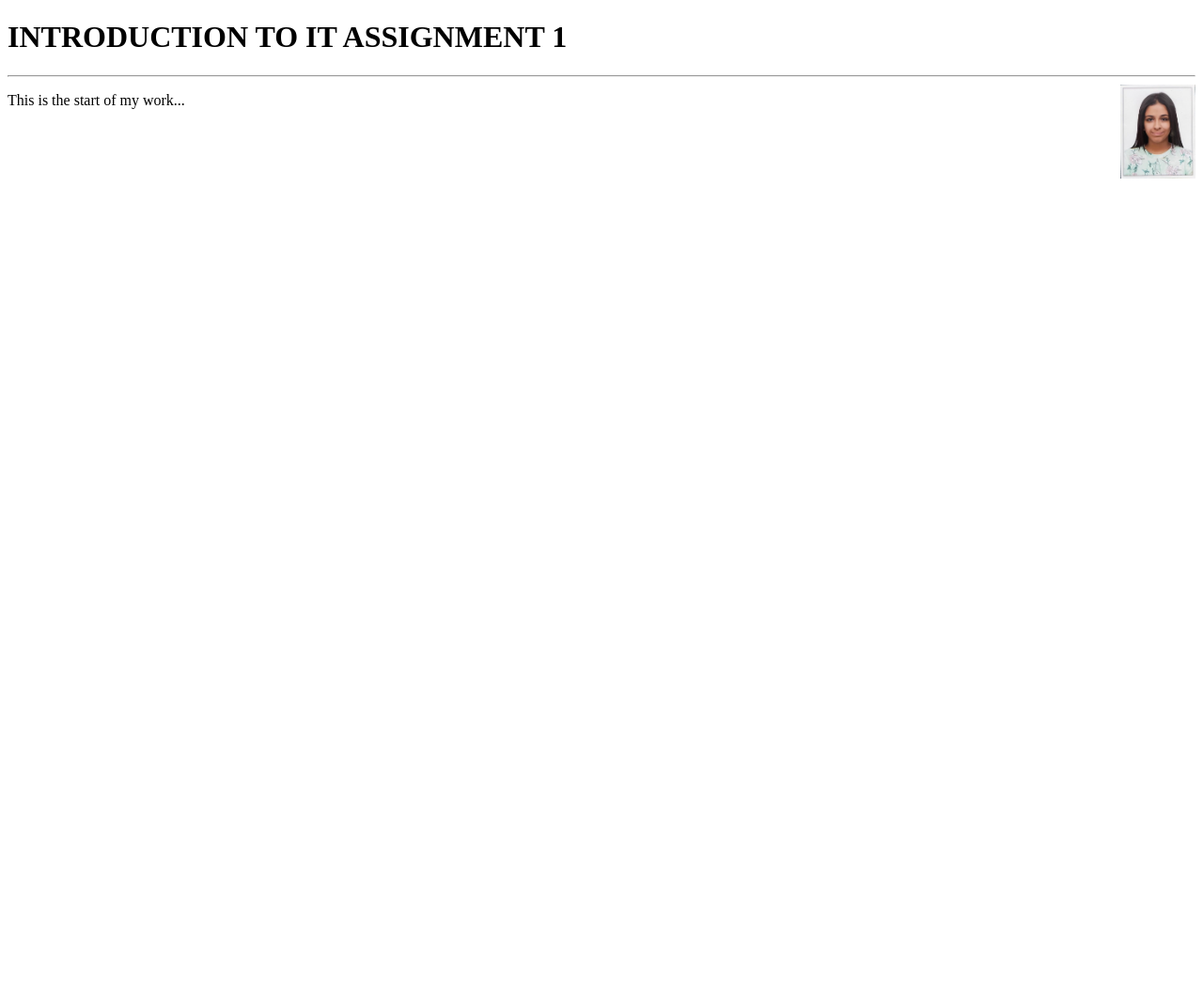
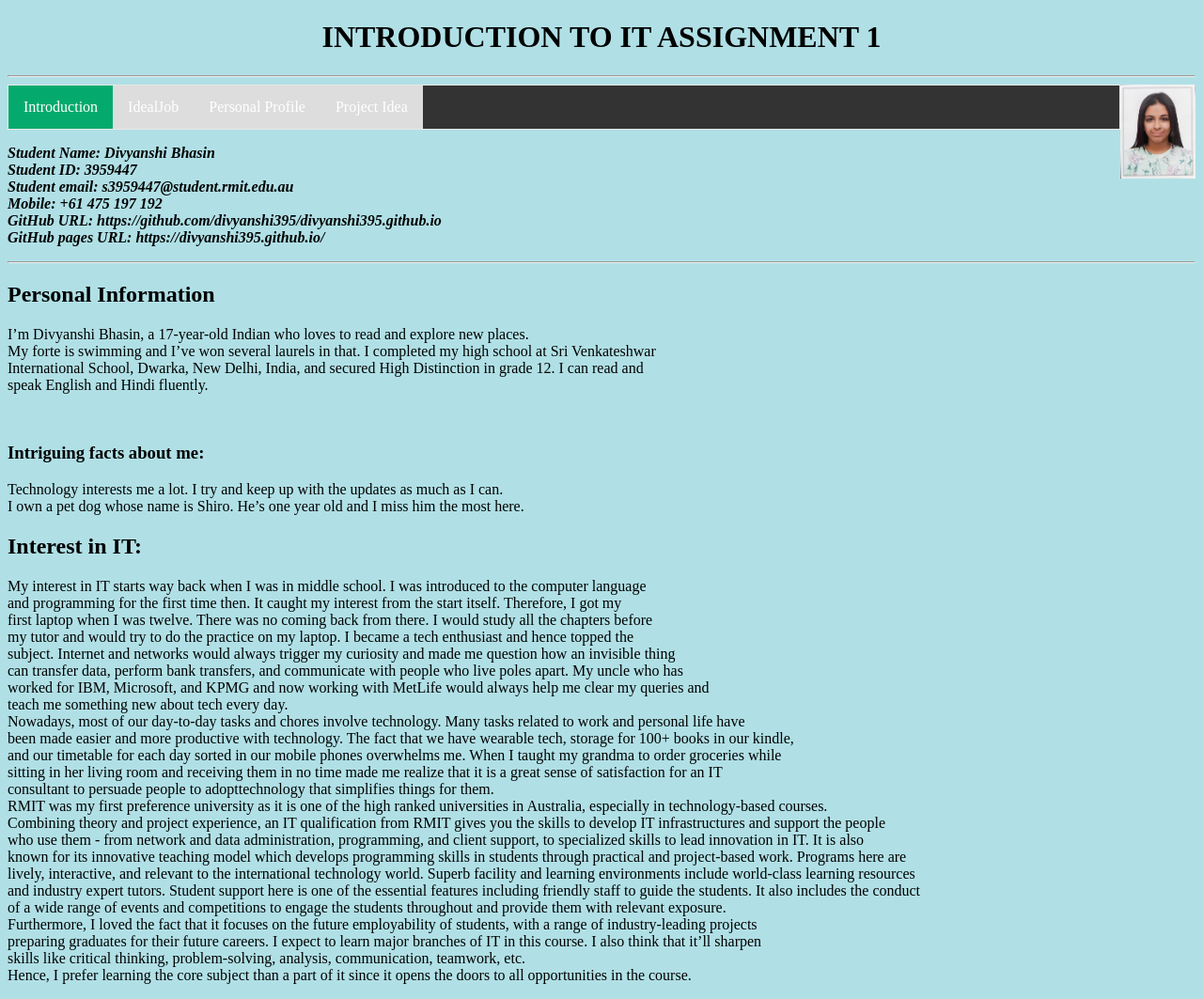
Before and after one commit to divyanshi395/divyanshi395.github.io, a plain HTML site: page index.html in a window 1280 px wide. Shown: the whole page at 94% size. Before the commit the page ends 800 px from the top, so only its background shows below. Drawn offline with Linux system fonts and the light colour scheme.

Commit message:
Update index.html
updated index.html

```diff
--- a/index.html
+++ b/index.html
@@ -1,15 +1,116 @@
 <!DOCTYPE html>
 <HTML>
 <HEAD>
+<style>
+ul {
+    list-style-type: none;
+    margin: 0;
+    padding: 0;
+    overflow: hidden;
+    border: 1px solid #e7e7e7;
+    background-color: #333;
+  }
+  li {
+  float: left;
+}
+
+
+li a {
+  display: block;
+  color: white;
+  text-align: center;
+  padding: 14px 16px;
+  background-color: #dddddd;
+  text-decoration: none;
+}
+
+li a:hover:not(.active) {
+  background-color: #111;
+}
+
+.active {
+  background-color: #04AA6D;
+}
+
+.p1 {
+  font-family: "Times New Roman", Times, serif;
+  font-size: 50px;
+}
+
+</style>
+
 <TITLE> IT ASSIGNMENT 1 </TITLE>
 </HEAD>
-<BODY>
 
-<H1 align = "centre"> INTRODUCTION TO IT ASSIGNMENT 1 </H1>
+
+<BODY style="background-color:powderblue;">
+
+<H1 align = "center"> INTRODUCTION TO IT ASSIGNMENT 1 </H1>
 <HR>
 <img src = "div.jpg" alt = "div" width = "80" height = "100"0 style="float:right;">
 
-<p>This is the start of my work...</p>
+<ul>
+    <li><a class="active" href="#Introduction">Introduction</a></li>
+    <li><a href="#Ideal Job">IdealJob</a></li>
+    <li><a href="#Personal Profile">Personal Profile</a></li>
+    <li><a href="#PROJECT IDEA">Project Idea</a></li>
+  </ul>
+
+<p><i><strong>
+  Student Name: Divyanshi Bhasin <br>
+  Student ID: 3959447 <br>
+  Student email: s3959447@student.rmit.edu.au  <br>
+  Mobile: +61 475 197 192 <BR>
+  GitHub URL: https://github.com/divyanshi395/divyanshi395.github.io <br>
+  GitHub pages URL: https://divyanshi395.github.io/ <br>
+  <hr>
+
+
+</p></strong></i>
+
+
+<h2>Personal Information</h2>
+
+<p>I’m Divyanshi Bhasin, a 17-year-old Indian who loves to read and explore new places.<br>
+   My forte is swimming and I’ve won several laurels in that. I completed my high school at Sri Venkateshwar <br>
+   International School, Dwarka, New Delhi, India, and secured High Distinction in grade 12. I can read and <br>
+    speak English and Hindi fluently.
+
+</p>
+<BR>
+<H3>Intriguing facts about me: </H3>
+ <P>Technology interests me a lot. I try and keep up with the updates as much as I can. <BR>
+  I own a pet dog whose name is Shiro. He’s one year old and I miss him the most here. </P>
+
+
+  <H2>Interest in IT:</H2>
+<P>
+    My interest in IT starts way back when I was in middle school. I was introduced to the computer language <BR>
+    and programming for the first time then. It caught my interest from the start itself. Therefore, I got my <BR>
+    first laptop when I was twelve. There was no coming back from there. I would study all the chapters before<BR>
+    my tutor and would try to do the practice on my laptop. I became a tech enthusiast and hence topped the <BR>
+    subject. Internet and networks would always trigger my curiosity and made me question how an invisible thing <br>
+    can transfer data, perform bank transfers, and communicate with people who live poles apart. My uncle who has <br>
+    worked for IBM, Microsoft, and KPMG and now working with MetLife would always help me clear my queries and <br>
+    teach me something new about tech every day.<br>
+    Nowadays, most of our day-to-day tasks and chores involve technology. Many tasks related to work and personal life have<br>
+    been made easier and more productive with technology. The fact that we have wearable tech, storage for 100+ books in our kindle, <br>
+    and our timetable for each day sorted in our mobile phones overwhelms me. When I taught my grandma to order groceries while <br>
+    sitting in her living room and receiving them in no time made me realize that it is a great sense of satisfaction for an IT <br>
+    consultant to persuade people to adopttechnology that simplifies things for them. <br>
+    RMIT was my first preference university as it is one of the high ranked universities in Australia, especially in technology-based courses. <br>
+    Combining theory and project experience, an IT qualification from RMIT gives you the skills to develop IT infrastructures and support the people <br>
+    who use them - from network and data administration, programming, and client support, to specialized skills to lead innovation in IT. It is also <br>
+    known for its innovative teaching model which develops programming skills in students through practical and project-based work. Programs here are <br>
+    lively, interactive, and relevant to the international technology world. Superb facility and learning environments include world-class learning resources<br>
+    and industry expert tutors. Student support here is one of the essential features including friendly staff to guide the students. It also includes the conduct <br>
+    of a wide range of events and competitions to engage the students throughout and provide them with relevant exposure. <br>
+    Furthermore, I loved the fact that it focuses on the future employability of students, with a range of industry-leading projects <br>
+    preparing graduates for their future careers. I expect to learn major branches of IT in this course. I also think that it’ll sharpen <br>
+    skills like critical thinking, problem-solving, analysis, communication, teamwork, etc.<br>
+    Hence, I prefer learning the core subject than a part of it since it opens the doors to all opportunities in the course.
+
+</P>
 
 </BODY>
 </HTML>
```
